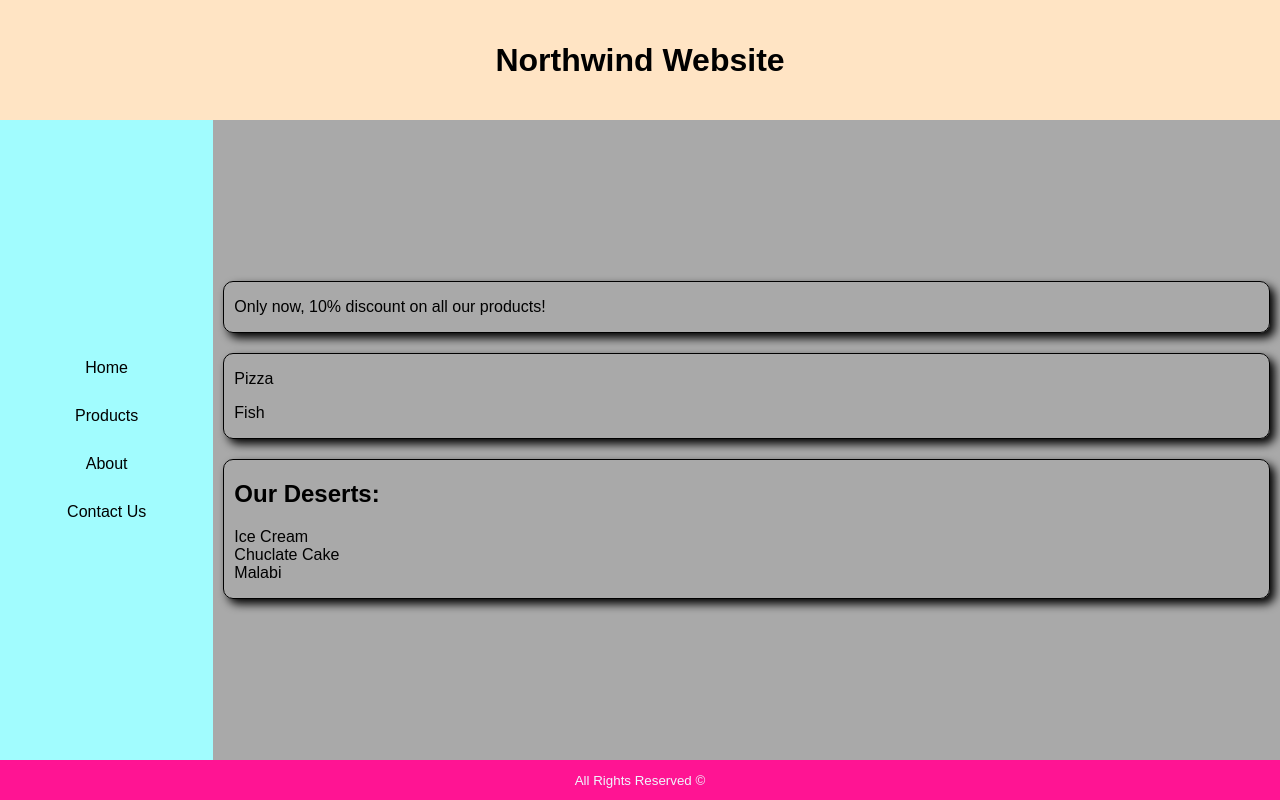
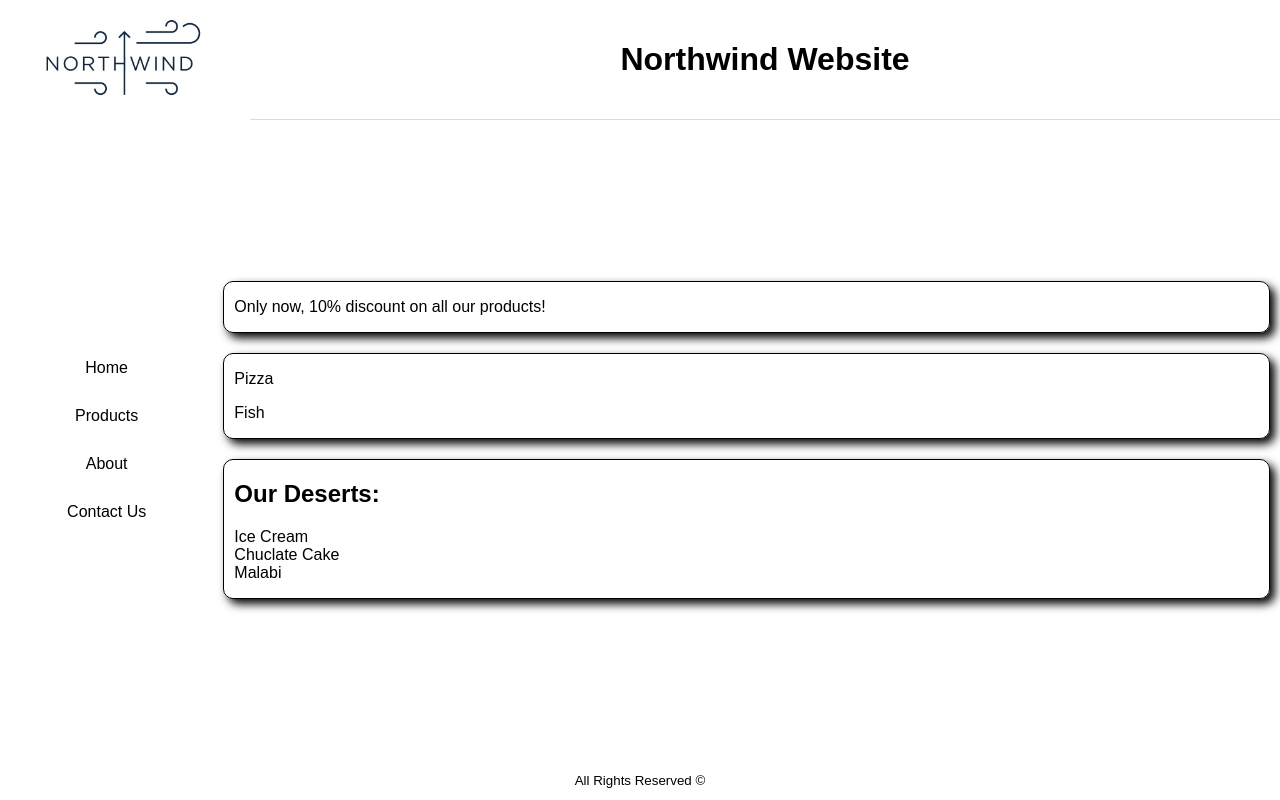
Before and after one commit to nirshtam/northwind64, a React (Create React App) app: page / in a window 1280 px wide. Built offline with nearby package versions, Linux system fonts and the light colour scheme.

Commit message:
Add Logo component to Header

```diff
--- a/src/Components/Layout/Footer/Footer.css
+++ b/src/Components/Layout/Footer/Footer.css
@@ -3,6 +3,4 @@ footer {
   flex-direction: column;
   justify-content: center;
   font-size: smaller;
-  background-color: deeppink;
-  color: aliceblue;
 }
--- a/src/Components/Layout/Header/Header.css
+++ b/src/Components/Layout/Header/Header.css
@@ -1,6 +1,9 @@
 header {
-  background-color: bisque;
   display: flex;
-  flex-direction: column;
-  justify-content: center;
+  align-items: center;
+  border-bottom: 1px solid gainsboro;
 }
+
+header h1 {
+  flex-grow: 1;
+}
--- a/src/Components/Layout/Header/Header.tsx
+++ b/src/Components/Layout/Header/Header.tsx
@@ -1,8 +1,10 @@
+import Logo from '../Logo/Logo';
 import './Header.css';
 
 export default function Header(): JSX.Element {
   return (
     <header>
+      <Logo />
       <h1>Northwind Website</h1>
     </header>
   )
--- /dev/null
+++ b/src/Components/Layout/Logo/Logo.tsx
@@ -0,0 +1,9 @@
+import logoImage from "../../../Assets/Images/northwind-logo.jpg";
+
+export default function Logo(): JSX.Element {
+  return (
+    <div className="logo-container">
+      <img src={logoImage} alt="Northwind Logo" width={250} />
+    </div>
+  )
+}
--- a/src/Components/Layout/Main/Main.css
+++ b/src/Components/Layout/Main/Main.css
@@ -2,5 +2,4 @@ main {
   display: flex;
   flex-direction: column;
   justify-content: center;
-  background-color: darkgray;
 }
--- a/src/Components/Layout/Menu/Menu.css
+++ b/src/Components/Layout/Menu/Menu.css
@@ -2,7 +2,6 @@ aside {
   display: flex;
   flex-direction: column;
   justify-content: center;
-  background-color: rgb(161, 252, 254);
 }
 
 aside > nav {
```
Also changed, not shown: src/Assets/Images/northwind-logo.jpg (added).
